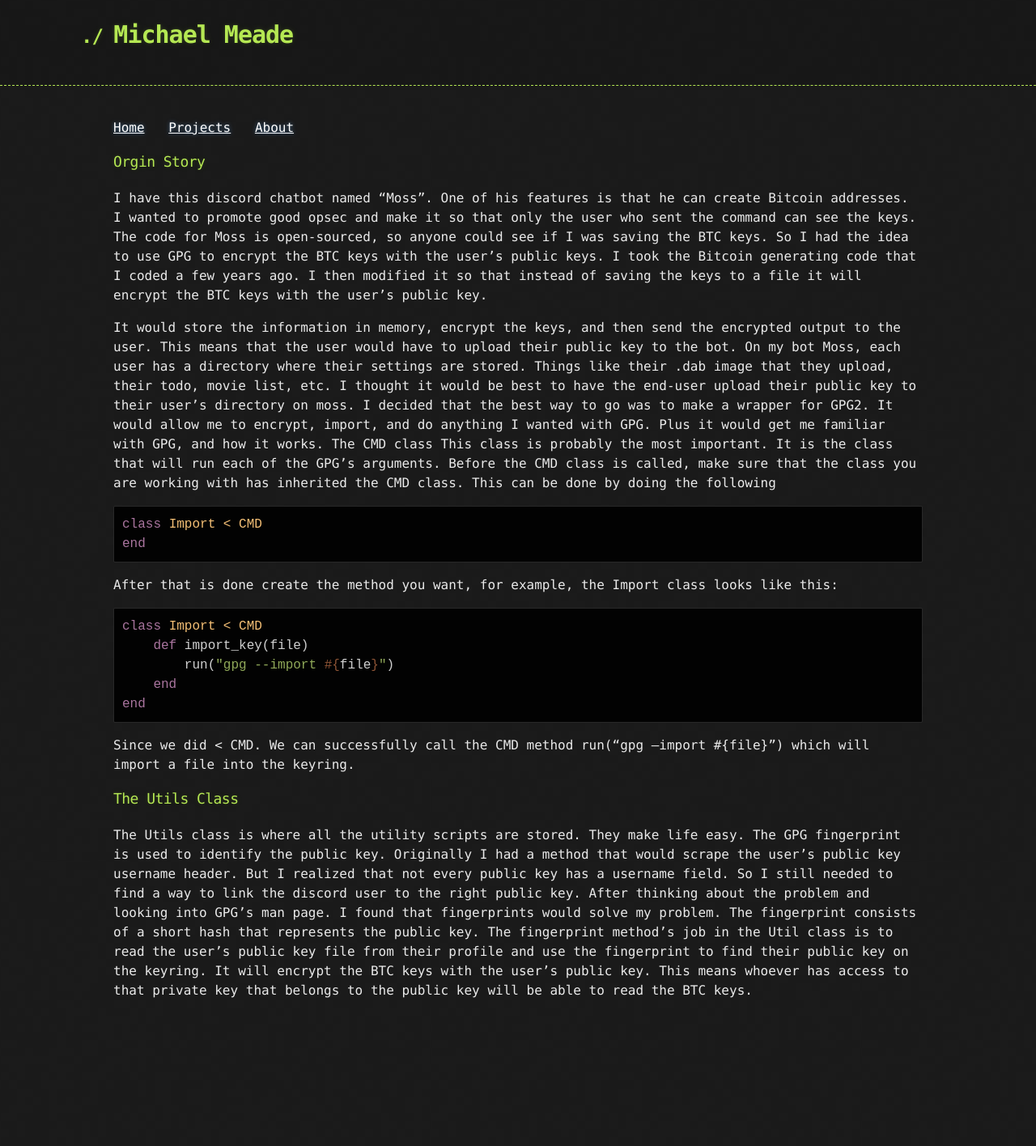
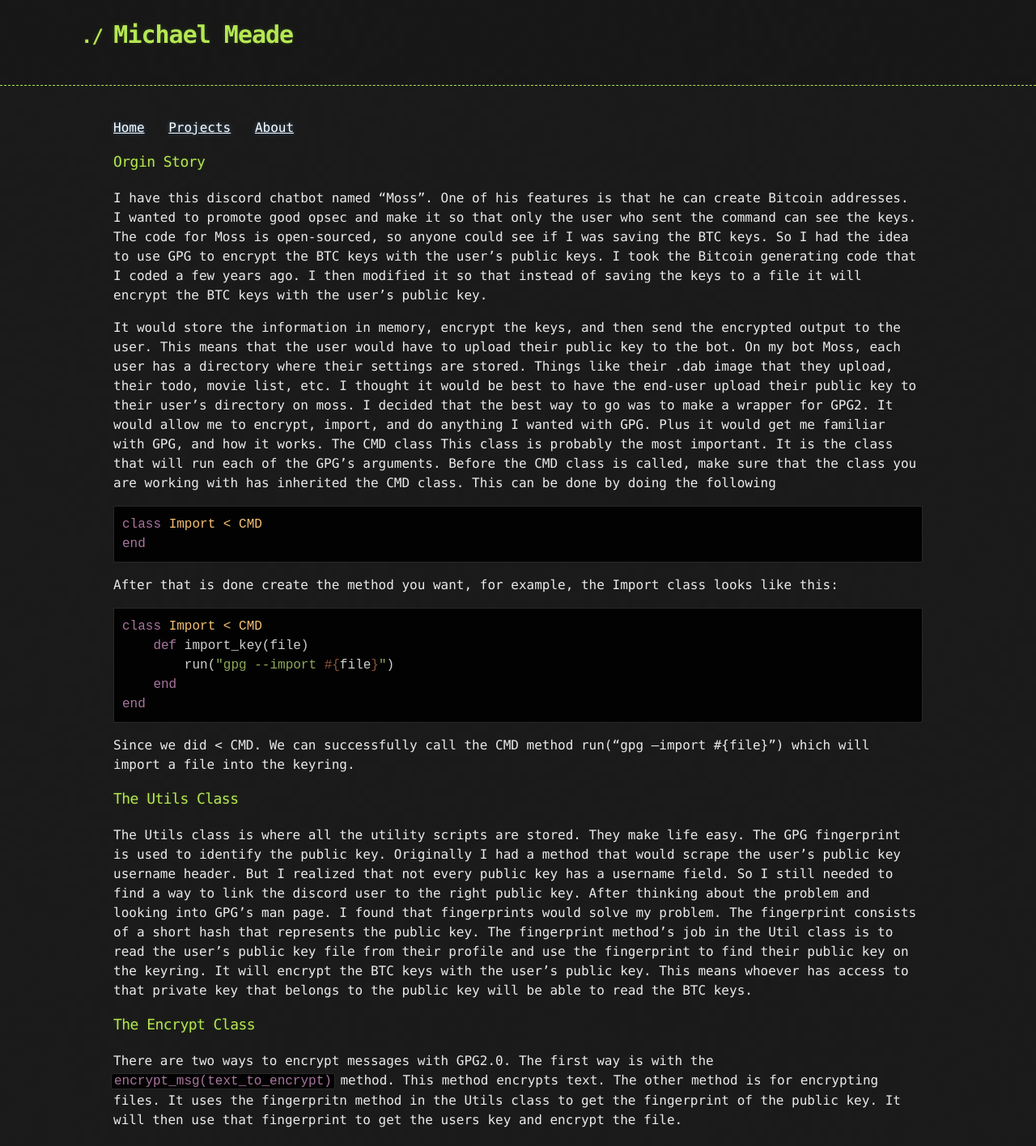
Before and after one commit to Michael-Meade/MinerFind, a Jekyll site: the page built from Projects/GPG2.0.md, in a window 1280 px wide. Shown: the whole page at 81% size. Built offline with Jekyll 4.4.1, drawn with Linux system fonts in a browser that asks for light colours; our own code applies the rules of GitHub Pages for plain Markdown files; the repository's description, which GitHub fills in, is left out; before the commit the page ends 1256 px from its top, so only the background shows below that.

Commit message:
Update GPG2.0.md

```diff
--- a/Projects/GPG2.0.md
+++ b/Projects/GPG2.0.md
@@ -28,3 +28,6 @@ Since we did < CMD. We can successfully call the CMD method run("gpg --import #{
 The Utils class is where all the utility scripts are stored. They make life easy. The GPG fingerprint is used to identify the public key.
 Originally I had a method that would scrape the user's public key username header. But I realized that not every public key has a username field. So I still needed to find a way to link the discord user to the right public key. After thinking about the problem and looking into GPG's man page. I found that fingerprints would solve my problem.
 The fingerprint consists of a short hash that represents the public key. The fingerprint method's job in the Util class is to read the user's public key file from their profile and use the fingerprint to find their public key on the keyring. It will encrypt the BTC keys with the user's public key. This means whoever has access to that private key that belongs to the public key will be able to read the BTC keys.
+
+### The Encrypt Class
+There are two ways to encrypt messages with GPG2.0. The first way is with the `encrypt_msg(text_to_encrypt)` method. This method encrypts text. The other method is for encrypting files. It uses the fingerpritn method in the Utils class to get the fingerprint of the public key. It will then use that fingerprint to get the users key and encrypt the file.
```
